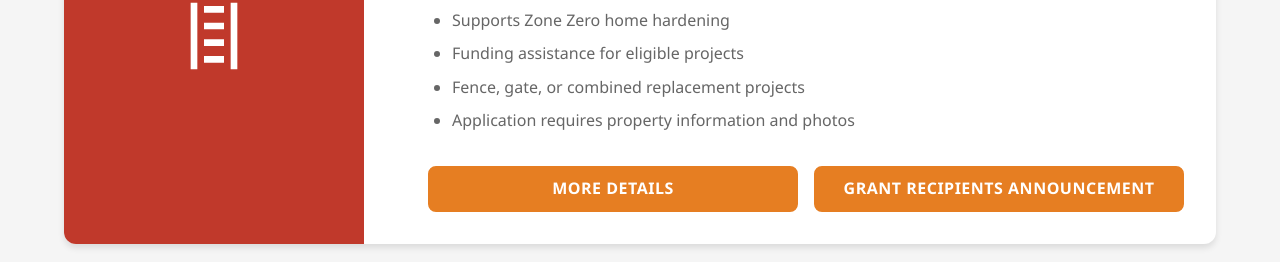
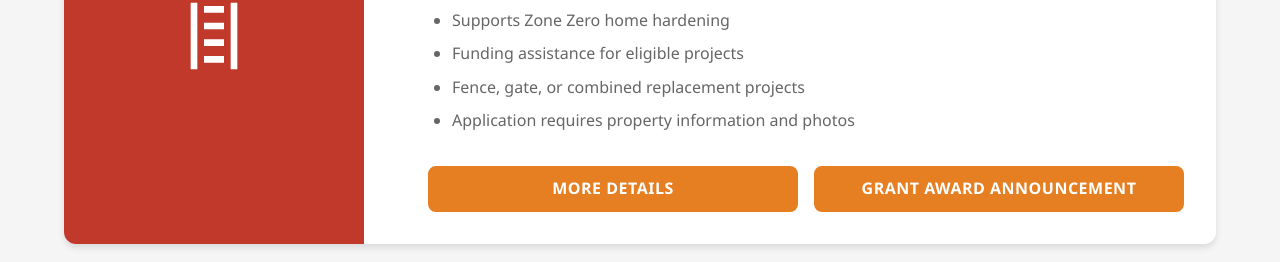
Before and after one commit to SkylarkFSC-San-Marcos/skylarkfsc, a plain HTML site: page programs.html in a window 1280 px wide. Shown: the part 1469-1731 px from the top of the page. Drawn offline with Linux system fonts and the light colour scheme.

Commit message:
Update programs.html

```diff
--- a/programs.html
+++ b/programs.html
@@ -166,7 +166,7 @@
                     </ul>
                     <div class="program-card__actions" style="display: flex; gap: var(--spacing-md); flex-wrap: wrap;">
                         <a href="checklists/Skylark_FSC_ZoneZero_Grant_v5.pdf" target="_blank" rel="noopener" class="btn btn--primary" style="flex: 1; text-align: center;">More Details</a>
-                        <a href="flyers/Skylark_FSC_ZoneZero_Grant_Recipients_2026.pdf" target="_blank" rel="noopener" class="btn btn--primary" style="flex: 1; text-align: center;">GRANT RECIPIENTS ANNOUNCEMENT</a>
+                        <a href="flyers/Skylark_FSC_ZoneZero_Grant_Recipients_2026.pdf" target="_blank" rel="noopener" class="btn btn--primary" style="flex: 1; text-align: center;">GRANT AWARD ANNOUNCEMENT</a>
                         <!--
                         <a href="https://docs.google.com/forms/d/e/1FAIpQLSdR2XACeKSfFNWt6q_9a0WN8HhMsxs9uwUAsPZVBD8rfH12HA/viewform?usp=header" target="_blank" rel="noopener" class="btn btn--primary" style="flex: 1; text-align: center;">Apply Grant</a>
                         -->
```
